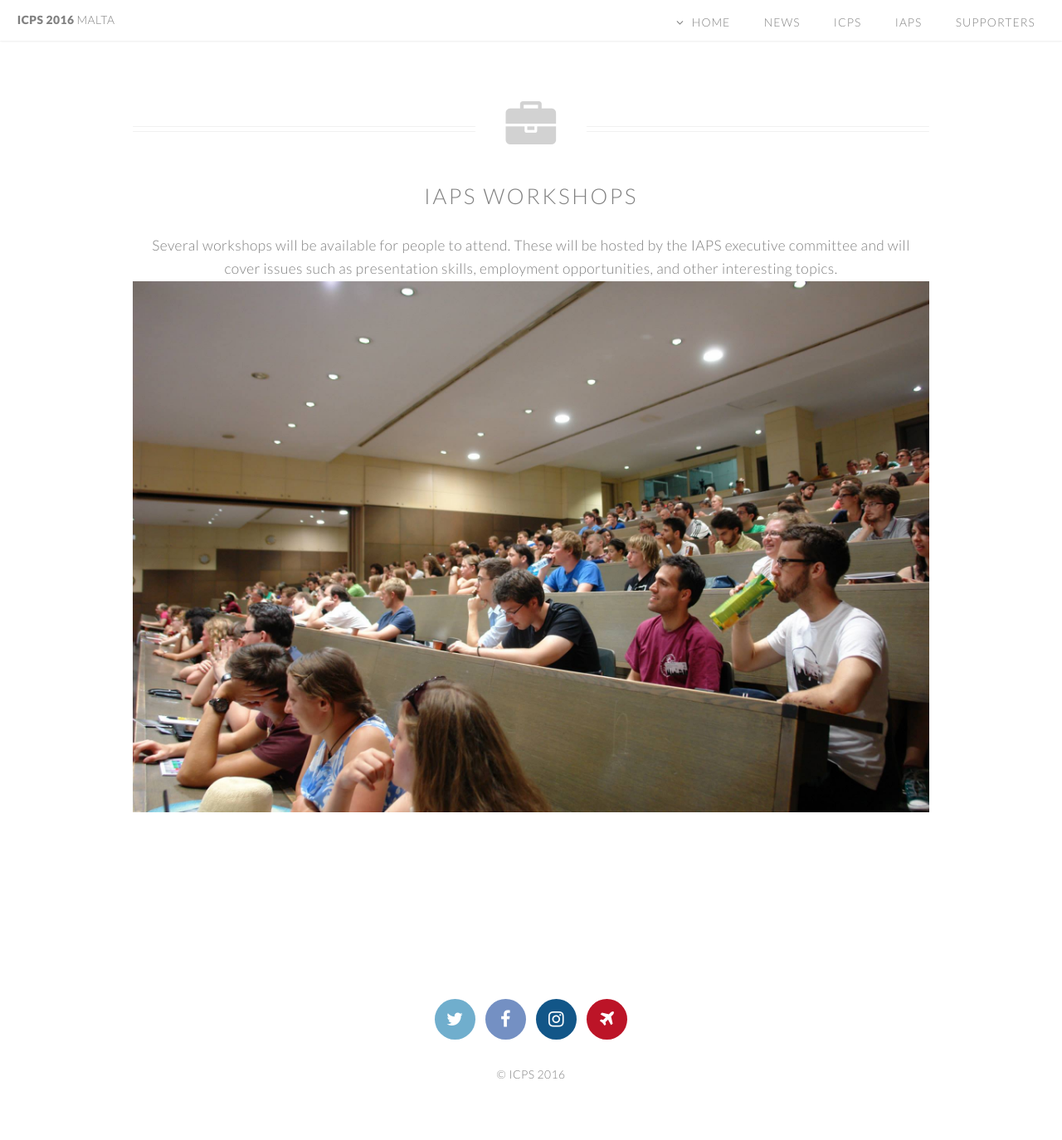
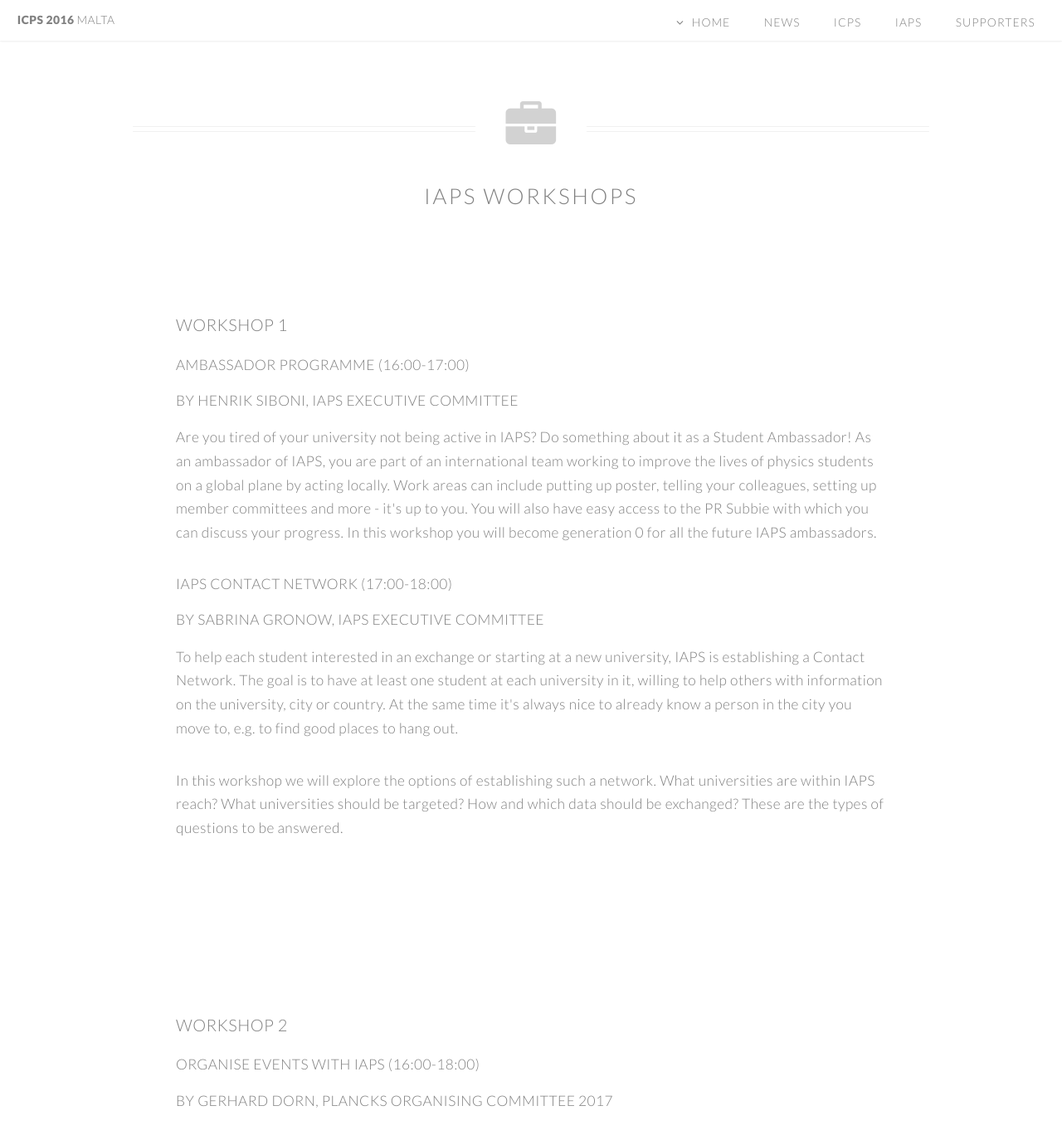
Before and after one commit to bread-on-toast/icps2016, a Jekyll site: the page built from programme/iaps.html, in a window 1280 px wide and 1400 px high. Shown: the top 1374 px of the window at 83% size. Built offline with Jekyll 4.4.1, drawn with Linux system fonts in a browser that asks for light colours; some of the changed text lies outside the part shown.

Commit message:
added IAPS workshop abstracts

```diff
--- a/programme/iaps.html
+++ b/programme/iaps.html
@@ -2,6 +2,43 @@
 layout: single-page
 icon: fa-briefcase
 title: IAPS Workshops
-subTitle: Several workshops will be available for people to attend. These will be hosted by the IAPS executive committee and will cover issues such as presentation skills, employment opportunities, and other interesting topics.
-image: iaps-workshop.jpg
 ---
+
+<section class="style4 wrapper container">
+    <h3>Workshop 1</h3>
+
+    <h4>Ambassador programme (16:00-17:00)</h4>
+    <h5>by Henrik Siboni, IAPS Executive Committee</h5>
+
+    <p>Are you tired of your university not being active in IAPS? Do something about it as a Student Ambassador! As an ambassador of IAPS, you are part of an international team working to improve the lives of physics students on a global plane by acting locally. Work areas can include putting up poster, telling your colleagues, setting up member committees and more - it's up to you. You will also have easy access to the PR Subbie with which you can discuss your progress. In this workshop you will become generation 0 for all the future IAPS ambassadors.</p>
+
+    <h4>IAPS Contact Network (17:00-18:00)</h4>
+    <h5>by Sabrina Gronow, IAPS Executive Committee</h5>
+
+    <p>To help each student interested in an exchange or starting at a new university, IAPS is establishing a Contact Network. The goal is to have at least one student at each university in it, willing to help others with information on the university, city or country. At the same time it's always nice to already know a person in the city you move to, e.g. to find good places to hang out.</p>
+
+    <p>In this workshop we will explore the options of establishing such a network. What universities are within IAPS reach? What universities should be targeted? How and which data should be exchanged? These are the types of questions to be answered.</p>
+
+</section>
+
+<section class="style4 wrapper container">
+    <h3>Workshop 2</h3>
+
+    <h4>Organise events with IAPS (16:00-18:00)</h4>
+    <h5>by Gerhard Dorn, PLANCKS Organising Committee 2017</h5>
+
+    <p></p>
+
+</section>
+
+<section class="style4 wrapper container">
+    <h3>Workshop 3</h3>
+
+    <h4>School Day (16:00-18:00)</h4>
+    <h5>by Sabrina Gronow, Ana Milinović, IAPS Executive Committee</h5>
+
+    <p>Last year IAPS, with its members, decided to organise an outreach event for the International Year of Light. Members came together and so the School Day took place. As last year, the event should take place on November 10th (2016), which coincides with UNESCO World Science Day for Peace and Development. </p>
+
+    <p>Following the AGMs’ decision on the topic for 2016, this workshop will focus on logistics and science of the event. On an event of this scale, it is important to coordinate so together we will try figure out the best way to do just that. We will go through a couple of event templates and see which type can be implemented in your university. After you decide how you want to present, it is also important to discuss what you want to present so in the last part of this workshop we will discuss some experiment and showcase ideas.</p>
+
+</section>
```
